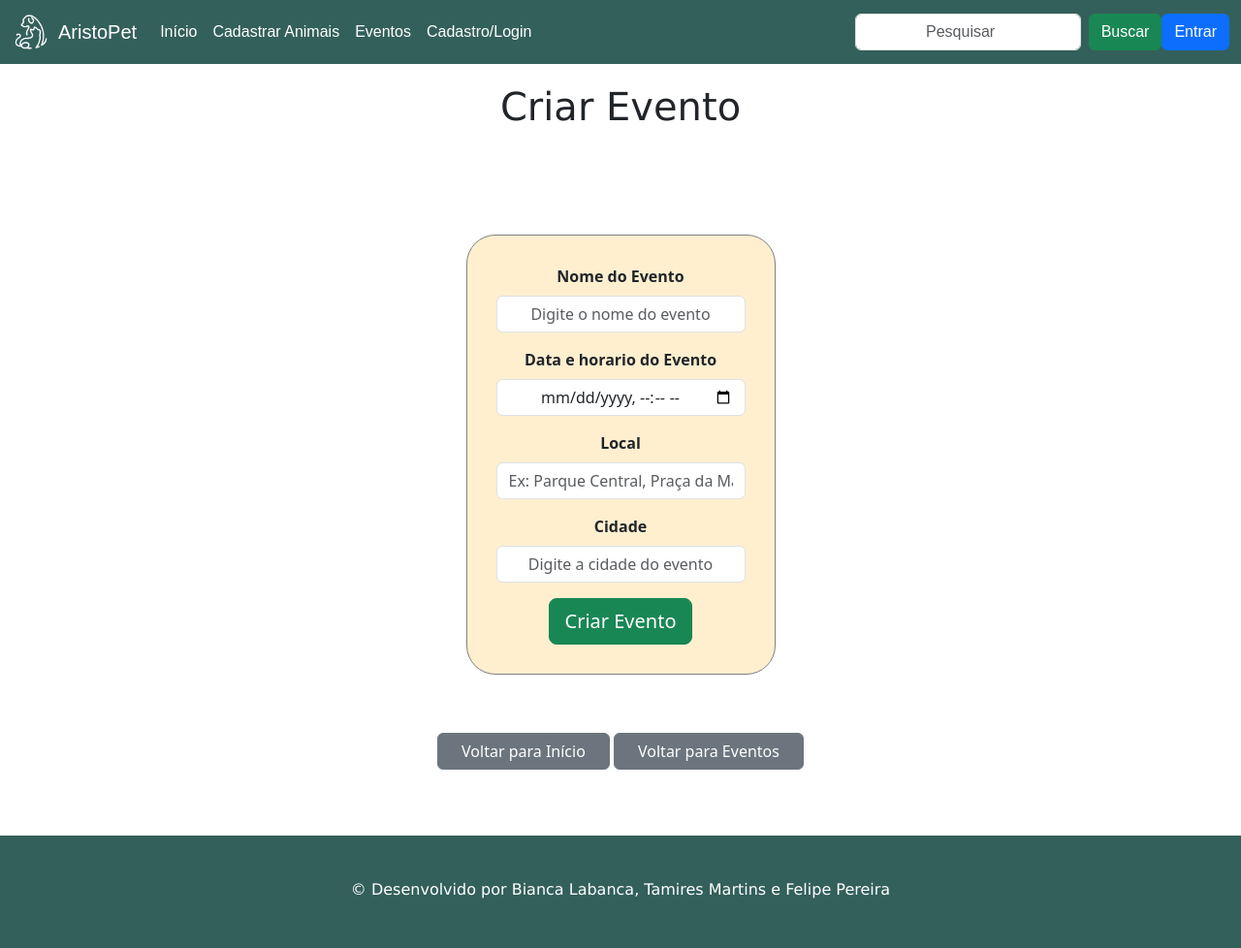
After one commit to tamires07/AristoPet-INFO-G, a Django app: page /evento/criar/ in a window 1280 px wide. The commit adds this page. Shown: the whole page at 97% size. Run offline with Django 5.2, Linux system fonts and the light colour scheme.

Commit message:
Add files via upload

```diff
--- a/app/forms.py
+++ b/app/forms.py
@@ -8,12 +8,12 @@ class LoginForm(forms.Form):
 class AnimalForm(forms.ModelForm):
     class Meta:
         model = Animal
-        fields = ['nome', 'especie', 'genero', 'cidade', 'descricao', 'imagem']
+        fields = ['nome', 'especie', 'genero', 'cidade', 'imagem']
 
 class EventoForm(forms.ModelForm):
     class Meta:
         model = Evento
-        fields = ['nome', 'instituicao', 'data_hora', 'local', 'descricao']
+        fields = ['nome', 'instituicao', 'data_hora', 'local', 'cidade']
         widgets = {
             'data_hora': forms.DateTimeInput(attrs={'type': 'datetime-local'}),
             'descricao': forms.Textarea(attrs={'rows': 4}),
--- a/app/models.py
+++ b/app/models.py
@@ -8,7 +8,7 @@ class Pessoa(models.Model):
     email = models.EmailField(unique=True, verbose_name="Email")
     senha = models.CharField(max_length=128, verbose_name="Senha")
     telefone = models.CharField(max_length=15, verbose_name="Telefone")
-    fotoperfil = models.ImageField(upload_to='fotos_perfil/', null=True, blank=True, verbose_name="Foto de Perfil")
+    foto_perfil = models.ImageField(upload_to='fotos_perfil/', null=True, blank=True, verbose_name="Foto de Perfil")
 
     def set_password(self, raw_password):
         self.senha = make_password(raw_password)
@@ -73,10 +73,10 @@ class Evento(models.Model):
     instituicao = models.CharField(max_length=200, verbose_name="Instituição")
     data_hora = models.DateTimeField(verbose_name="Data e Hora do Evento")
     local = models.CharField(max_length=200, verbose_name="Local do Evento")
-    descricao = models.TextField(verbose_name="Descrição do Evento")
+    cidade = models.CharField(max_length=100, verbose_name="Cidade")
 
     def __str__(self):
-        return f"{self.nome}, {self.instituicao}, {self.data_hora}, {self.local}, {self.descricao}"
+        return f"{self.nome}, {self.instituicao}, {self.data_hora}, {self.local}, {self.cidade}"
 
     class Meta:
         verbose_name = "Evento"
--- /dev/null
+++ b/app/templates/criar_evento.html
@@ -0,0 +1,130 @@
+{% load static %}
+<!DOCTYPE html>
+<html lang="pt-br">
+<head>
+    <title>Criar Evento de Adoção</title>
+    <link href="https://cdn.jsdelivr.net/npm/bootstrap@5.3.7/dist/css/bootstrap.min.css" rel="stylesheet" integrity="sha384-LN+7fdVzj6u52u30Kp6M/trliBMCMKTyK833zpbD+pXdCLuTusPj697FH4R/5mcr" crossorigin="anonymous">
+    <link rel="icon" href="{% static 'img/icon.ico' %}" type="image/x-icon"/>
+
+    <style>
+    body{
+        background-color: #ffff;
+        cursor: url("{% static 'img/paw.png' %}"), auto;
+    }
+
+    a, button, .custom-file-upload, input, select, textarea {
+        cursor: url("{% static 'img/pawclick.png' %}"), pointer;
+    }
+
+    .container{
+        font-family:'Lucida Sans', 'Lucida Sans Regular', 'Lucida Grande', 'Lucida Sans Unicode', Geneva, Verdana, sans-serif;
+        justify-content: center;
+        text-align: center;
+    }
+
+    .formulario{
+        background-color: #ffefcf;
+        padding: 30px;
+        margin: 5vh auto;
+        max-width: 600px;
+        border: solid 1px grey;
+        border-radius: 30px;
+        text-align: center;
+    }
+
+    .formulario, input, select, textarea{
+        text-align: center;
+    }
+
+    input[type="file"] {
+        display: none;
+    }
+
+    .custom-file-upload {
+        background-color: #245ac0;
+        color: white;
+        padding: 8px 15px;
+        border-radius: 8px;
+        cursor: pointer;
+        transition: 0.3s;
+        display: inline-block;
+        margin: 10px 0;
+    }
+
+    .custom-file-upload:hover {
+        background-color: #163392;
+    }
+
+    .btn-voltar {
+        margin: 20px;
+    }
+    </style>
+</head>
+<body>
+    {% include 'partials/header.html' %}
+
+    <div class="container text-center">
+        <h1>Criar Evento</h1>
+    </div>
+
+    <div class="container">
+        {% if messages %}
+            {% for message in messages %}
+                {% if 'evento' in message.tags or 'sucesso' in message.tags or 'erro' in message.tags %}
+                    <div class="alert alert-{{ message.tags }} alert-dismissible fade show" role="alert">
+                        {{ message }}
+                        <button type="button" class="btn-close" data-bs-dismiss="alert"></button>
+                    </div>
+                {% endif %}
+            {% endfor %}
+        {% endif %}
+    </div>
+
+    <form method="post" class="formulario" enctype="multipart/form-data">
+        {% csrf_token %}
+
+        <div class="mb-3">
+            <label for="id_nome" class="form-label"><b>Nome do Evento</b></label>
+            <input type="text" name="nome" id="id_nome" class="form-control" placeholder="Digite o nome do evento" required>
+        </div>
+
+        <div class="mb-3">
+            <label for="id_data" class="form-label"><b>Data e horario do Evento</b></label>
+            <input type="datetime-local" name="data_hora" id="id_data_hora" class="form-control" required>
+        </div>
+
+        <div class="mb-3">
+            <label for="id_local" class="form-label"><b>Local</b></label>
+            <input type="text" name="local" id="id_local" class="form-control" placeholder="Ex: Parque Central, Praça da Matriz..." required>
+        </div>
+
+        <div class="mb-3">
+            <label for="id_cidade" class="form-label"><b>Cidade</b></label>
+            <input type="text" name="cidade" id="id_cidade" class="form-control" placeholder="Digite a cidade do evento" required>
+        </div>
+
+        <button type="submit" class="btn btn-success btn-lg">Criar Evento</button>
+    </form>
+
+    <div class="text-center btn-voltar">
+        <a href="{% url 'index' %}" class="btn btn-secondary px-4">Voltar para Início</a>
+        <a href="{% url 'evento' %}" class="btn btn-secondary px-4">Voltar para Eventos</a>
+    </div>
+
+    {% include 'partials/footer.html' %}
+
+    <script src="https://code.jquery.com/jquery-3.5.1.slim.min.js"></script>
+    <script src="https://cdn.jsdelivr.net/npm/@popperjs/core@2.9.1/dist/umd/popper.min.js"></script>
+    <script src="https://cdn.jsdelivr.net/npm/bootstrap@5.3.7/dist/js/bootstrap.bundle.min.js" integrity="sha384-ndDqU0Gzau9qJ1lfW4pNLlhNTkCfHzAVBReH9diLvGRem5+R9g2FzA8ZGN954O5Q" crossorigin="anonymous"></script>
+
+    <script>
+        document.getElementById('id_imagem').addEventListener('change', function(e) {
+            var fileName = e.target.files[0].name;
+            document.getElementById('file-name').textContent = 'Arquivo selecionado: ' + fileName;
+        });
+
+        var today = new Date().toISOString().split('T')[0];
+        document.getElementById('id_data').min = today;
+    </script>
+</body>
+</html>
--- a/app/views.py
+++ b/app/views.py
@@ -82,12 +82,12 @@ def buscarView(request):
 
     resultados_animais = Animal.objects.filter(nome__icontains=query)
 
-    resultados_eventos = Evento.objects.filter(nome__icontains=query)
+    resultados_evento = Evento.objects.filter(nome__icontains=query)
 
     return render(request, 'buscar.html', {
         'query': query,
         'resultados_animais': resultados_animais,
-        'resultados_eventos': resultados_eventos,
+        'resultados_evento': resultados_evento,
     })
 
 
@@ -154,47 +154,55 @@ def editarAnimalView(request, pk):
 
     return render(request, 'editar_animal.html', {'form': form, 'animal': animal})
 
-def eventos(request, id=None):
-    if id:
-        evento = get_object_or_404(Evento, id=id)
-    else:
-        evento = None
+def evento_view(request):
+    """Página principal de evento - mostra cards"""
+    evento = Evento.objects.all().order_by('data_hora')
 
-    if request.method == "POST":
-        nome = request.POST["nome"]
-        instituicao = request.POST["instituicao"]
-        data_hora_str = request.POST.get("data_hora", "")
-        if data_hora_str:
-            data_hora = datetime.strptime(data_hora_str, "%Y-%m-%dT%H:%M")
-        else:
-            data_hora = None
+    context = {
+        'evento': evento
+    }
+    return render(request, 'evento.html', context)
 
-        local = request.POST["local"]
-        descricao = request.POST["descricao"]
+def criar_evento_view(request):
+    """Página de criação de evento - formulário"""
+    if request.method == 'POST':
+        nome = request.POST.get('nome')
+        instituicao = request.POST.get('instituicao')
+        data_hora = request.POST.get('data_hora')
+        local = request.POST.get('local')
+        cidade = request.POST.get('cidade')
 
-        if evento:
-            evento.nome = nome
-            evento.instituicao = instituicao
-            evento.data_hora = data_hora
-            evento.local = local
-            evento.descricao = descricao
-            evento.save()
-        else:
-            Evento.objects.create(
-                nome=nome,
-                instituicao=instituicao,
-                data_hora=data_hora,
-                local=local,
-                descricao=descricao,
-            )
-        return redirect("evento")
+        # Cria o evento
+        evento = Evento.objects.create(
+            nome=nome,
+            instituicao=instituicao,
+            data_hora=data_hora,
+            local=local,
+            cidade=cidade
+        )
 
-    eventos = Evento.objects.all()
+        messages.success(request, 'Evento criado com sucesso!')
+        return redirect('evento')
 
-    return render(request, "evento.html", {
-        "evento": evento,
-        "eventos": eventos,
-    })
+    return render(request, 'criar_evento.html')
+
+def editar_evento_view(request, evento_id):
+    """Página de edição de evento"""
+    evento = get_object_or_404(Evento, id=evento_id)
+
+    if request.method == 'POST':
+        evento.nome = request.POST.get('nome')
+        evento.instituicao = request.POST.get('instituicao')
+        evento.data_hora = request.POST.get('data_hora')
+        evento.local = request.POST.get('local')
+        evento.cidade = request.POST.get('cidade')
+        evento.save()
+
+        messages.success(request, 'Evento atualizado com sucesso!')
+        return redirect('evento')
+
+    return render(request, 'criar_evento.html', {'evento': evento})
+
 
 def perfil_usuario(request):
     pessoa_id = request.session.get('pessoa_id')
@@ -230,10 +238,10 @@ def editar_perfil_view(request):
         pessoa.endereco = request.POST.get('endereco')
         pessoa.data_nasc = request.POST.get('data_nasc')
 
-        if 'fotoperfil' in request.FILES:
-            foto = request.FILES['fotoperfil']
+        if 'foto_perfil' in request.FILES:
+            foto = request.FILES['foto_perfil']
             print(f"✅ Foto recebida: {foto.name} ({foto.size} bytes)")
-            pessoa.fotoperfil = foto
+            pessoa.foto_perfil = foto
         else:
             print("❌ Nenhuma foto recebida no request.FILES")
 
@@ -241,11 +249,12 @@ def editar_perfil_view(request):
             messages.error(request, 'Este email já está em uso.')
         else:
             pessoa.save()
-            print(f"✅ Pessoa salva: {pessoa.nome}, Foto: {pessoa.fotoperfil}")
+            print(f"✅ Pessoa salva: {pessoa.nome}, Foto: {pessoa.foto_perfil}")
             messages.success(request, 'Perfil atualizado com sucesso!')
             return redirect('perfil')
 
     return render(request, 'editar_perfil.html', {'pessoa': pessoa})
+
 
 def excluir_perfil_view(request):
     pessoa_id = request.session.get('pessoa_id')
```
Also changed, not shown: app/templates/evento.html (+123 -42 lines), app/templates/index.html (+3 -4 lines), app/templates/perfil.html (+12 -39 lines), app/migrations/0009_rename_fotoperfil_pessoa_foto_perfil.py (added), app/migrations/0010_remove_evento_descricao.py (added).
